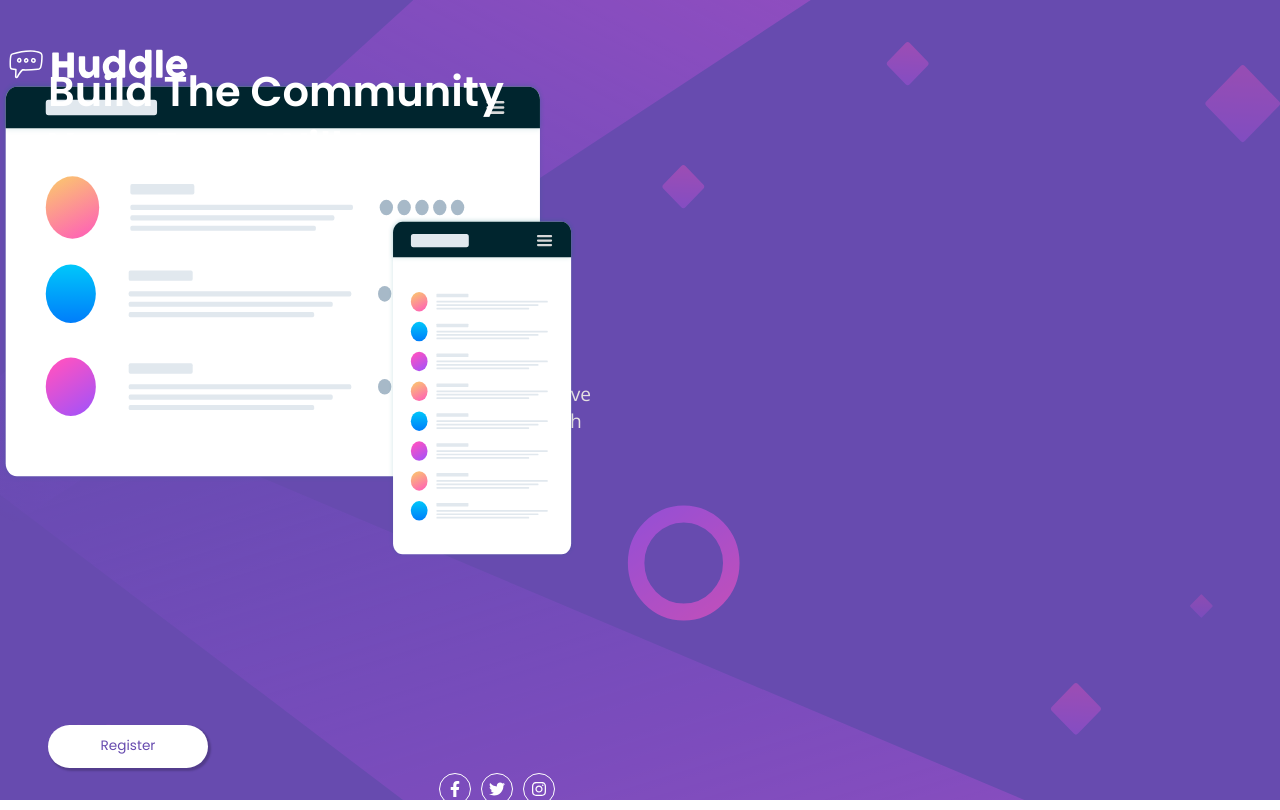
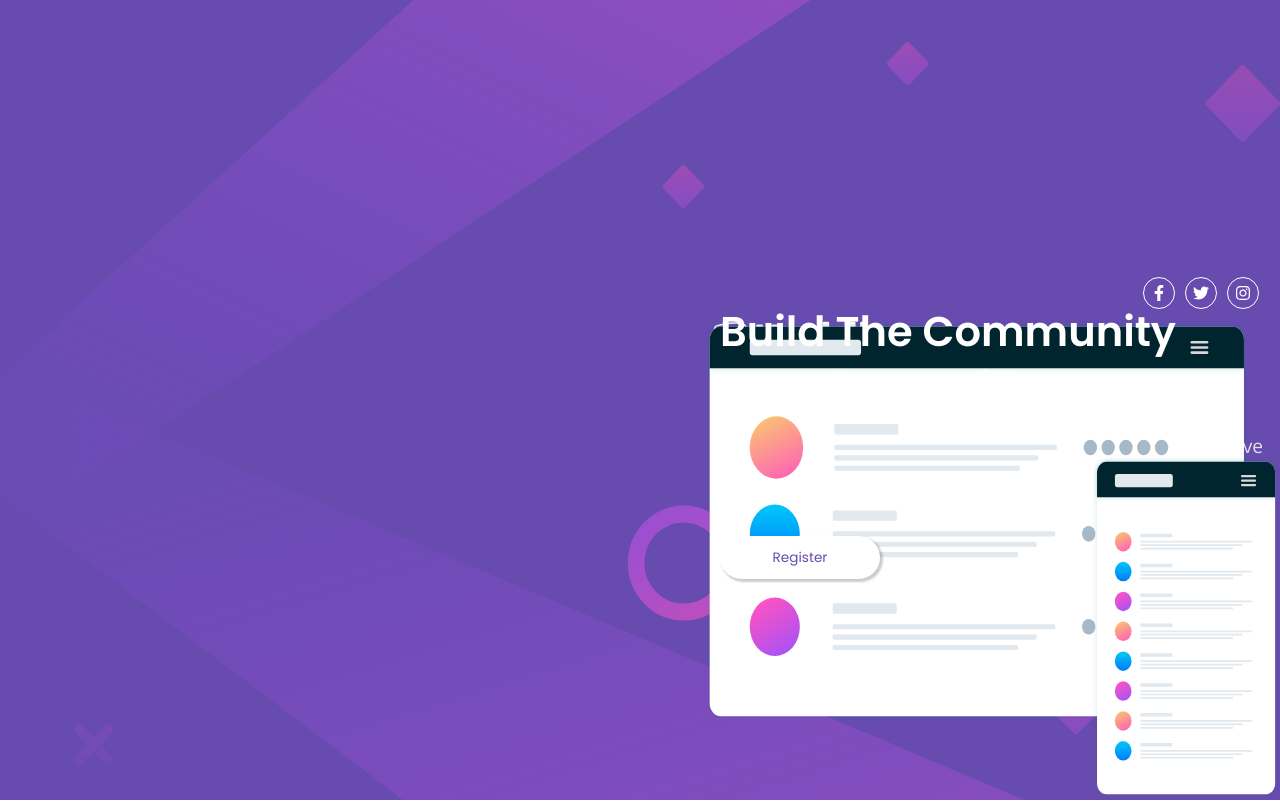
Before and after one commit to monsor3s/hundlepage, a React (Create React App) app: page / in a window 1280 px wide. Built offline with nearby package versions, Linux system fonts and the light colour scheme.

Commit message:
Update Commit

```diff
--- a/package.json
+++ b/package.json
@@ -12,7 +12,7 @@
     "@types/node": "^12.0.0",
     "@types/react": "^17.0.19",
     "@types/react-dom": "^17.0.0",
-    "@types/styled-components": "^5.1.13",
+    "@types/styled-components": "^5.1.15",
     "react": "^17.0.2",
     "react-dom": "^17.0.2",
     "react-scripts": "4.0.3",
--- a/src/pages/HomePage/styles.ts
+++ b/src/pages/HomePage/styles.ts
@@ -8,13 +8,6 @@ export const Container = styled.div`
     grid-template-rows: 2rem repeat(3, 1fr) 2rem;
     width: 100vw;
     height: 100vh;
-
-    grid-template-areas:
-    "logo logo"
-    "mockups h1grid"
-    "mockups spangrid"
-    "mockups button"
-    "footer footer";
 
     background-color: var(--violet);
 
```
Also changed, not shown: 1 other file (tests, documents, lock files or other folders).
